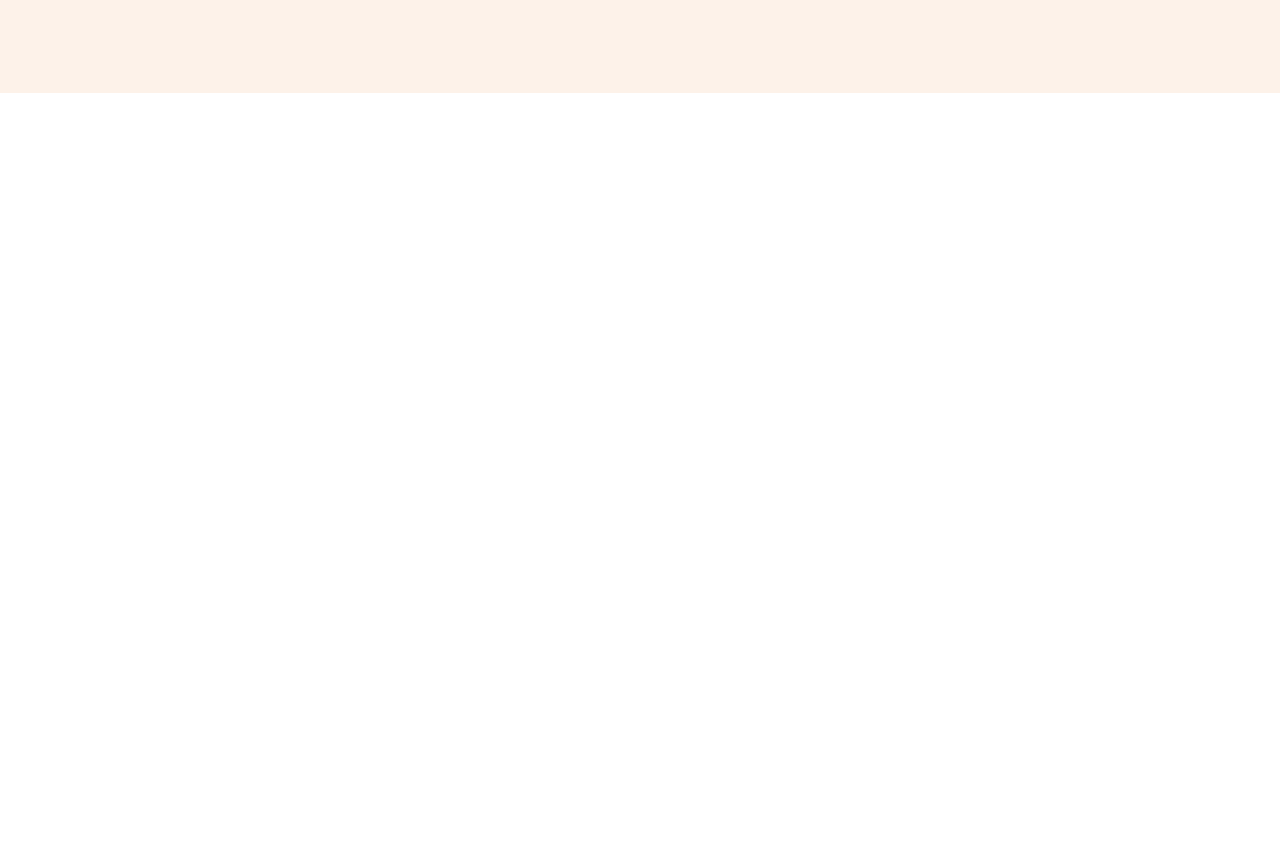
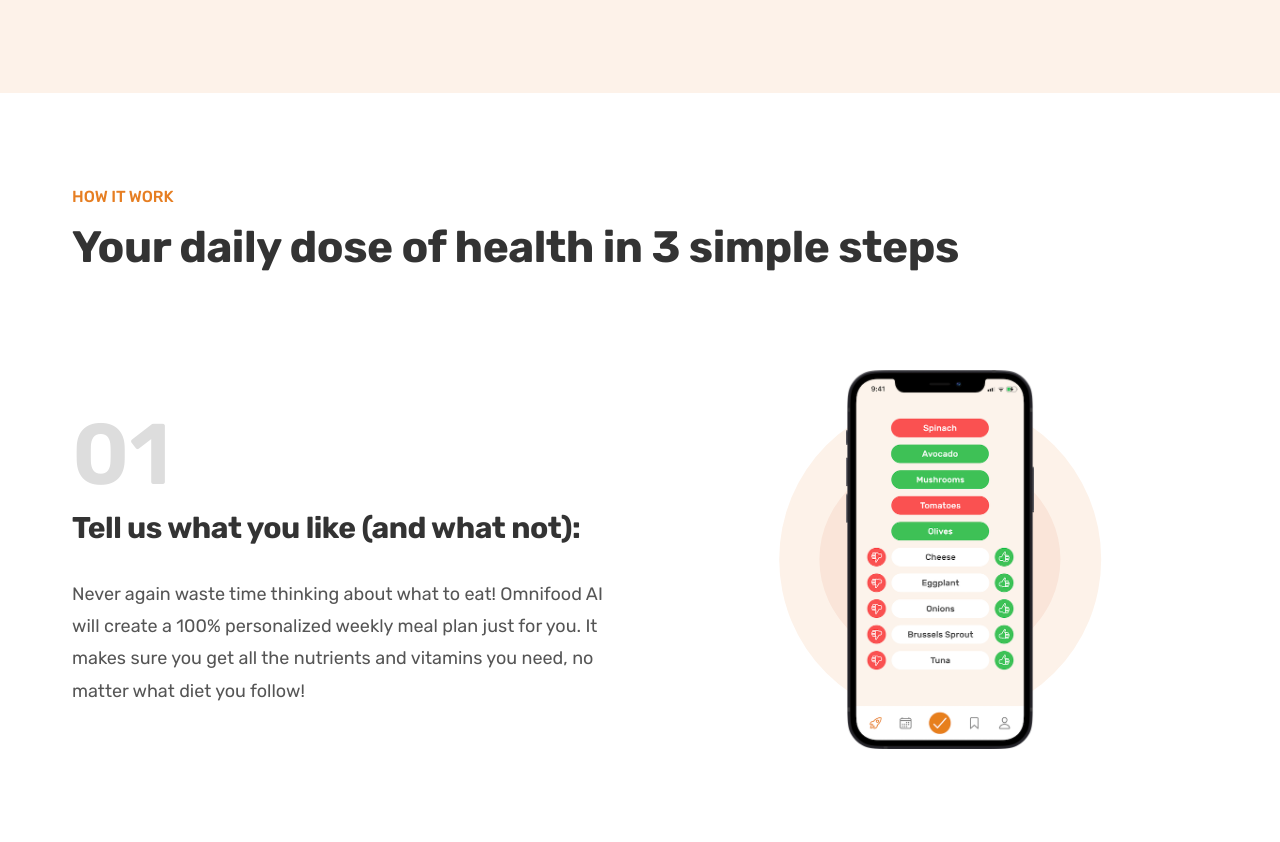
Before and after one commit to Albin-sebastian/omnifood, a plain HTML site: page index.html in a window 1280 px wide. Shown: the part 661-1503 px from the top of the page. Before the commit the page ends 800 px from the top, so only its background shows below. Drawn offline with Linux system fonts and the light colour scheme.

Commit message:
how it work section added

```diff
--- a/css/general.css
+++ b/css/general.css
@@ -0,0 +1,127 @@
+* {
+  margin: 0;
+  padding: 0;
+  box-sizing: border-box;
+
+}
+
+/*
+The box-sizing: border-box property tells the browser to include the padding and border in the calculation of the element's width and height. This means that when you add padding to an element, it will be included in the element' s overall size,
+rather than being added to the outside of the element. */
+
+html {
+  font-size: 62.5%;
+}
+
+body {
+  font-family: 'Rubik', sans-serif;
+  line-height: 1;
+  font-weight: 400;
+  color: #555;
+}
+
+/************************/
+/* GENERAL REUSABLE COMPONENTS */
+/************************/
+.container {
+  max-width: 120rem;
+  padding: 0 3.2rem;
+  margin: 0 auto;
+}
+
+.grid {
+  display: grid;
+  column-gap: 6.4rem;
+  row-gap: 9.6rem;
+}
+
+.grid--2-cols {
+  grid-template-columns: repeat(2, 1fr);
+}
+
+.grid--3-cols {
+  grid-template-columns: repeat(3, 1fr);
+}
+
+.grid--4-cols {
+  grid-template-columns: repeat(4, 1fr);
+}
+
+.grid--center-v {
+  align-items: center;
+}
+
+.heading-primary,
+.heading-secondary,
+.heading-tertiary {
+  color: #333;
+  font-weight: 700;
+  letter-spacing: -0.5px;
+}
+
+.heading-primary {
+  font-size: 5.2rem;
+  font-weight: 700;
+  line-height: 1.05;
+  margin-bottom: 3.2rem;
+}
+
+.heading-secondary {
+  font-size: 4.4rem;
+  line-height: 1.2;
+  margin-bottom: 9.6rem;
+}
+
+.heading-tertiary {
+  font-size: 3.0rem;
+  line-height: 1.2;
+  margin-bottom: 3.2rem;
+}
+
+.subheading {
+  display: block;
+  font-size: 1.6rem;
+  font-weight: 500;
+  color: #e67e22;
+  text-transform: uppercase;
+  margin-bottom: 1.6rem;
+}
+
+.btn:link,
+.btn:visited {
+  display: inline-block;
+  text-decoration: none;
+  font-size: 2rem;
+  border: none;
+  padding: 1.6rem 3.2rem;
+  border-radius: 9px;
+  transition: all 0.3s;
+}
+
+.btn--full:link,
+.btn--full:visited {
+  background-color: #e67e22;
+  color: #fff;
+}
+
+.btn--full:hover,
+.btn--full:active {
+  background-color: #cf711f;
+}
+
+.btn--outline:link,
+.btn--outline:visited {
+  background-color: #fff;
+  color: #333;
+}
+
+.btn--outline:hover,
+.btn--outline:active {
+  background-color: #fdf2e9;
+  /* border: inset 3px solid #fff; */
+  box-shadow: inset 0 0 0 3px #fff;
+}
+
+.margin-right-sm {
+  margin-right: 1.6rem;
+}
--- a/css/stye.css
+++ b/css/stye.css
@@ -1,76 +1,3 @@
-* {
-  margin: 0;
-  padding: 0;
-  box-sizing: border-box;
-
-}
-
-/*
-The box-sizing: border-box property tells the browser to include the padding and border in the calculation of the element's width and height. This means that when you add padding to an element, it will be included in the element' s overall size,
-rather than being added to the outside of the element. */
-
-html {
-  font-size: 62.5%;
-}
-
-body {
-  font-family: 'Rubik', sans-serif;
-  line-height: 1;
-  font-weight: 400;
-  color: #555;
-}
-
-/************************/
-/* GENERAL REUSABLE COMPONENTS */
-/************************/
-.heading-primary {
-  font-size: 5.2rem;
-  font-weight: 700;
-  line-height: 1.05;
-  color: #333;
-  letter-spacing: -0.5px;
-  margin-bottom: 3.2rem;
-}
-
-.btn:link,
-.btn:visited {
-  display: inline-block;
-  text-decoration: none;
-  font-size: 2rem;
-  border: none;
-  padding: 1.6rem 3.2rem;
-  border-radius: 9px;
-  transition: all 0.3s;
-}
-
-.btn--full:link,
-.btn--full:visited {
-  background-color: #e67e22;
-  color: #fff;
-}
-
-.btn--full:hover,
-.btn--full:active {
-  background-color: #cf711f;
-}
-
-.btn--outline:link,
-.btn--outline:visited {
-  background-color: #fff;
-  color: #333;
-}
-
-.btn--outline:hover,
-.btn--outline:active {
-  background-color: #fdf2e9;
-  /* border: inset 3px solid #fff; */
-  box-shadow: inset 0 0 0 3px #fff;
-}
-
-.margin-right-sm {
-  margin-right: 1.6rem;
-}
-
 /************************/
 /* HEADER SECTION */
 /************************/
@@ -191,3 +118,67 @@ body {
 .delivered-text span {
   color: #cf711f;
 }
+
+/* ******************** */
+/* HOW IT WORK SECTION */
+/* ******************** */
+.section-how {
+  padding: 9.6rem 0;
+  /* background-color: red; */
+}
+
+.step-number {
+  font-size: 8.6rem;
+  font-weight: 600;
+  color: #ddd;
+
+  margin-bottom: 1.2rem;
+}
+
+.step-descritpion {
+  font-size: 1.8rem;
+  line-height: 1.8;
+}
+
+.step-img-box {
+  display: flex;
+  justify-content: center;
+  align-items: center;
+  position: relative;
+}
+
+.step-img-box::before,
+.step-img-box::after {
+  content: "";
+
+  border-radius: 50%;
+  /* height: 100px; */
+
+
+  position: absolute;
+  top: 50%;
+  left: 50%;
+  transform: translate(-50%, -50%);
+
+}
+
+.step-img-box::before {
+  width: 60%;
+  padding-bottom: 60%;
+  background-color: #fdf2e9;
+  z-index: -2;
+
+}
+
+.step-img-box::after {
+  width: 45%;
+  padding-bottom: 40%;
+  background-color: #fae5d9;
+  z-index: -1;
+
+}
+
+.step-img {
+  width:
+    35%;
+}
--- a/index.html
+++ b/index.html
@@ -8,6 +8,7 @@
   <link rel="preconnect" href="https://fonts.gstatic.com" crossorigin>
   <link href="https://fonts.googleapis.com/css2?family=Rubik:ital,wght@0,300..900;1,300..900&display=swap"
     rel="stylesheet">
+  <link rel="stylesheet" href="css/general.css">
   <link rel="stylesheet" href="css/stye.css">
   <title>Omnifood</title>
 </head>
@@ -57,6 +58,53 @@
         </div>
       </div>
     </section>
+    <section class="section-how">
+      <div class="container">
+        <span class="subheading">How it work </span>
+        <h2 class="heading-secondary">Your daily dose of health in 3 simple steps </h2>
+      </div>
+      <div class="container grid grid--2-cols grid--center-v">
+        <!-- step 01 -->
+        <div class="step-text-box">
+          <p class="step-number">01</p>
+          <h3 class="heading-tertiary">
+            Tell us what you like (and what not):
+          </h3>
+          <p class="step-descritpion">Never again waste time thinking about what to eat! Omnifood AI will create a 100%
+            personalized weekly meal plan just for
+            you. It makes sure you get all the nutrients and vitamins you need, no matter what diet you follow! </p>
+        </div>
+        <div class="step-img-box">
+          <img class="step-img" src="img/app/app-screen-1.png" alt="">
+        </div>
+
+        <!-- step 02 -->
+        <div class="step-img-box">
+          <img src="img/app/app-screen-2.png" class="step-img" alt="">
+        </div>
+        <div class="step-text-box">
+          <p class="step-number">02</p>
+          <h3 class="heading-tertiary">Approve your weekly meal plan: </h3>
+          <p class="step-descritpion">Once per week, approve the meal plan generated for you by Omnifood AI. You can
+            change ingredients, swap entire meals, or
+            even add your own recipes. </p>
+
+        </div>
+        <!-- step 03 -->
+        <div class="step-text-box">
+          <p class="step-number">03</p>
+          <h3 class="heading-tertiary">Receive meals at convenient time: </h3>
+          <p class="step-descritpion">
+            Best chefs in town will cook your selected meal every day, and we will deliver it to your door whenever
+            works best for
+            you. You can change delivery schedule and address daily!
+          </p>
+        </div>
+        <div class="step-img-box">
+          <img class="step-img" src="img/app/app-screen-3.png" alt="">
+        </div>
+      </div>
+    </section>
   </main>
 </body>
 
```
